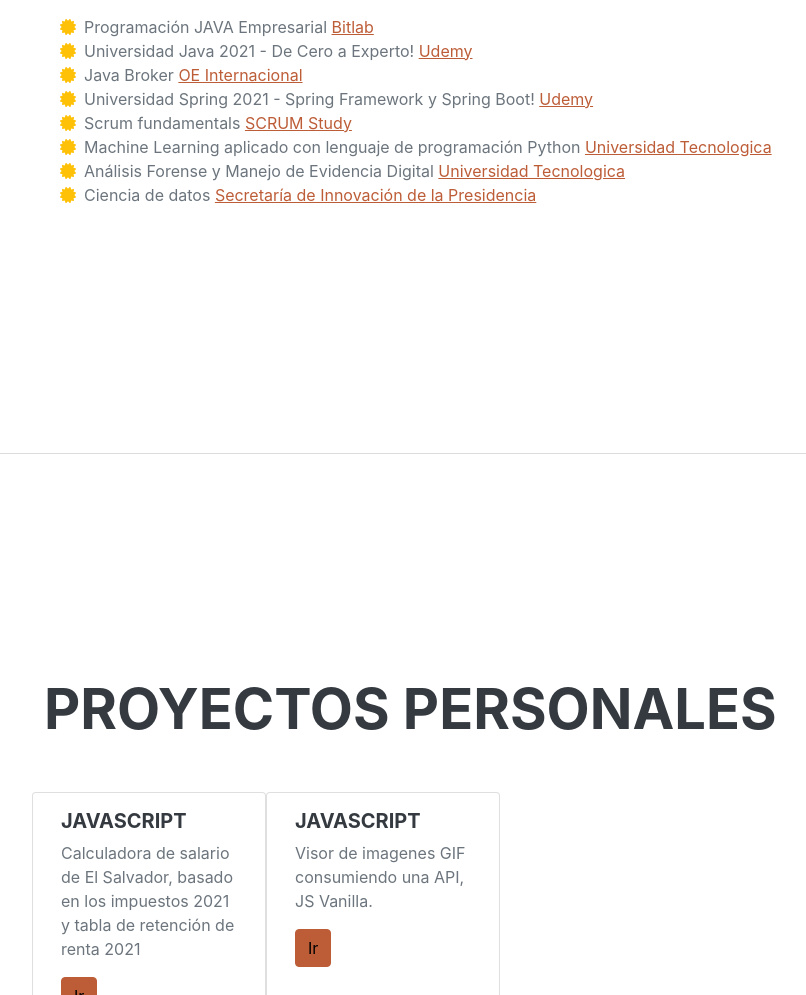
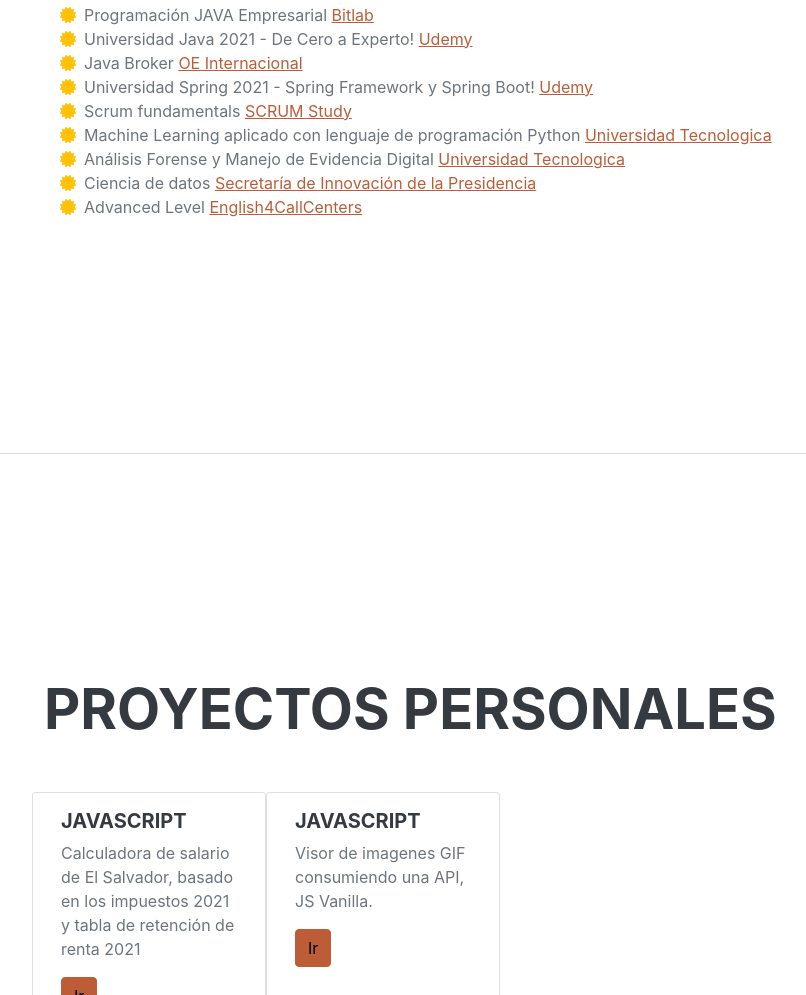
Before and after one commit to IsaiasOrtiz/perfil, a plain HTML site: page index.html in a window 1280 px wide. Shown: the part 4352-5347 px from the top of the page, without its empty margins (276-1082 px from the left). Drawn offline with nearby package versions, Linux system fonts and the light colour scheme; a web font is replaced by a local one.

Commit message:
Agregando certificado de Nivel Avanzado

```diff
--- a/index.html
+++ b/index.html
@@ -206,6 +206,10 @@
                             <span class="fa-li"><i class="fas fa-certificate text-warning"></i></span>
                             Ciencia de datos <a target="_blank" href="./assets/img/cienciadedatos.pdf">Secretaría de Innovación de la Presidencia</a>
                         </li>
+                        <li>
+                            <span class="fa-li"><i class="fas fa-certificate text-warning"></i></span>
+                            Advanced Level <a target="_blank" href="./assets/img/e4cc.pdf">English4CallCenters</a>
+                        </li>
 
                     </ul>
                 </div>
```
Also changed, not shown: 1 other file.
